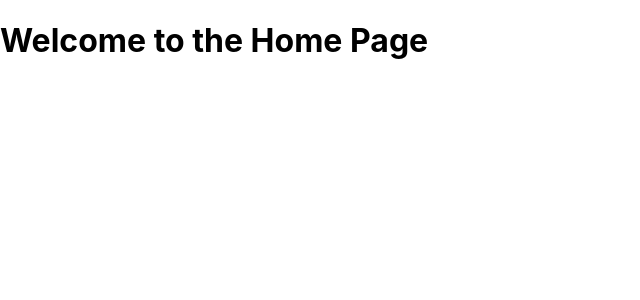
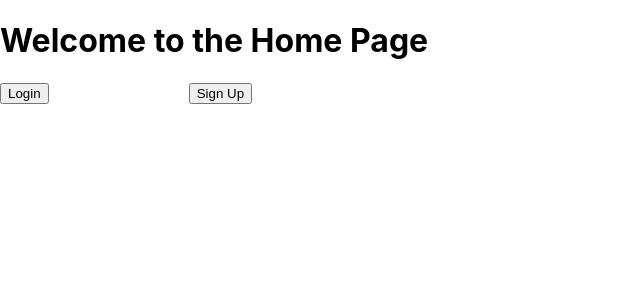
Before and after one commit to Silicon-Smugglers/Front-End, a React (Create React App) app: page / in a window 1280 px wide. Shown: the top 300 px of the page, without its empty margins (0-640 px from the left). Built offline with nearby package versions, Linux system fonts and the light colour scheme.

Commit message:
add 2 buttons to home.js, create componenets folder, creates css folder, create home.css

```diff
--- a/package.json
+++ b/package.json
@@ -6,6 +6,7 @@
     "@testing-library/jest-dom": "^5.17.0",
     "@testing-library/react": "^13.4.0",
     "@testing-library/user-event": "^13.5.0",
+    "framer-motion": "^10.16.1",
     "react": "^18.2.0",
     "react-dom": "^18.2.0",
     "react-router-dom": "^6.15.0",
--- a/src/pages/Home.js
+++ b/src/pages/Home.js
@@ -1,8 +1,16 @@
+import React from "react";
+import "./css/home.css"
 const Home = () => {
   return (
     <div>
       <h1>Welcome to the Home Page</h1>
-      {/* Your home page content goes here */}
+
+
+      {/*Login and Sign Up button*/}
+      <div>
+      <button className= "button1">Login</button>
+      <button className= "button2">Sign Up</button>
+      </div>
     </div>
   );
 };
--- /dev/null
+++ b/src/pages/css/home.css
@@ -0,0 +1,6 @@
+.button1{
+    margin-right: 70px;
+}
+.button2{
+    margin-left: 70px;
+}
```
Also changed, not shown: 1 other file (tests, documents, lock files or other folders).
